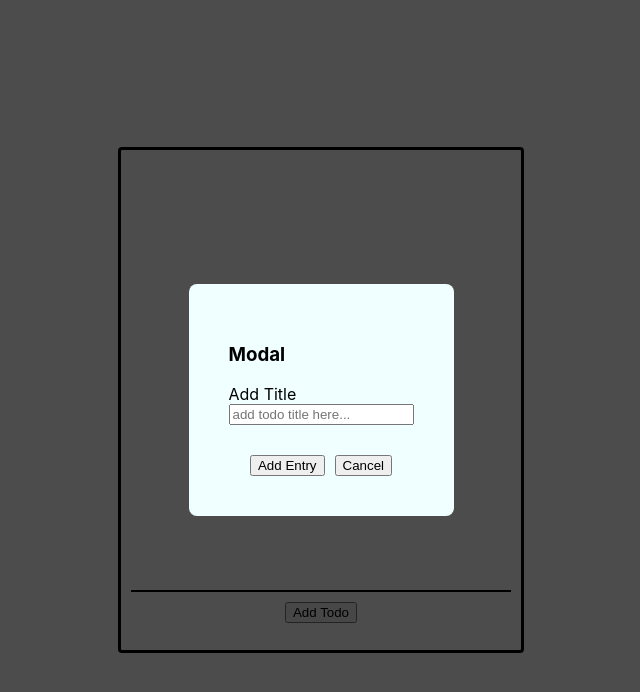
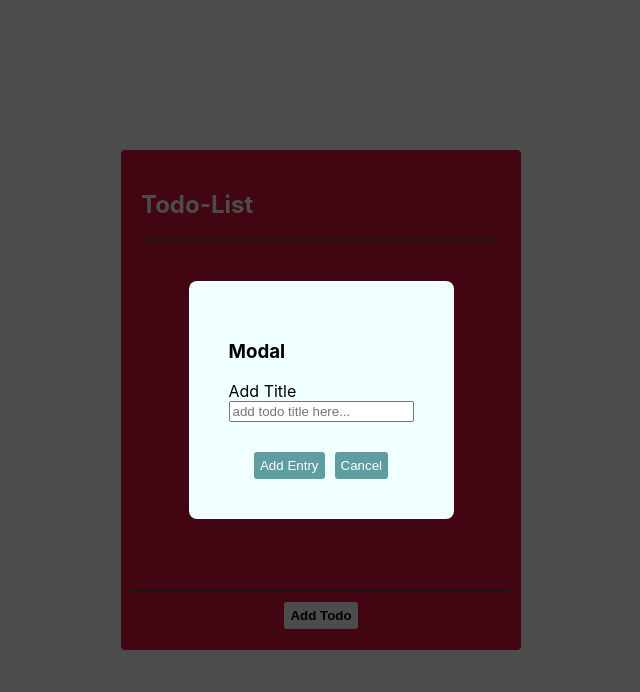
Before and after one commit to Ryugean/todo_4, a React (Create React App) app: page / in a window 1280 px wide. Both pictures are taken after a click on the button "Add Todo". Shown: the top 692 px of the page, without its empty margins (319-959 px from the left). Built offline with nearby package versions, Linux system fonts and the light colour scheme; the HTML template or start-up script is replaced by a standard one.

Commit message:
improved styling
Improved the styles and colors of the todo app

```diff
--- a/src/App.css
+++ b/src/App.css
@@ -11,10 +11,10 @@
 }
 
 .todo-box{
-  border: solid 3px black;
   border-radius: 4px;
   width: 400px;
   height: 500px;
+  background-color: crimson;
 }
 
 .top-box{
@@ -27,8 +27,20 @@
   margin: 10px;
   padding: 10px;
   height: auto;
-  border-top: solid 2px black;
+  border-top: solid 2px rgb(74, 74, 74);
   display: flex;
   align-items: center;
   justify-content: center;
 }
+
+.heading{
+  border-bottom: 2px solid rgb(74, 74, 74);
+}
+
+.button-primary{
+  background-color: white;
+  border: none;
+  border-radius: 3px;
+  padding: 6px;
+  font-weight: bold;
+}
--- a/src/App.js
+++ b/src/App.js
@@ -47,6 +47,9 @@ function App() {
       )}
       <div className="todo-box">
         <div className="top-box">
+          <div className="heading">
+            <h2 style={{color: "white"}}>Todo-List</h2>
+          </div>
           {todoArrayInP.map((item, index) => {
             return (
               <TodoItem
@@ -63,7 +66,7 @@ function App() {
           })}
         </div>
         <div className="bottom-box">
-          <button onClick={() => setModalOpen(true)}>Add Todo</button>
+          <button className="button-primary" onClick={() => setModalOpen(true)}>Add Todo</button>
         </div>
       </div>
     </div>
--- a/src/components/todoItem.css
+++ b/src/components/todoItem.css
@@ -3,13 +3,25 @@
   align-items: center;
   justify-content: space-between;
   margin-top: 5px;
+  background-color: blanchedalmond;
+  padding: 10px;
+  border-radius: 5px;
 }
 
 .spaceClass{
   display: flex;
-  gap: 5px;
+  gap: 10px;
 }
 
 .strike-box:checked + .strike-text{
   text-decoration: line-through;
 }
+
+.button-secondary{
+  background-color: cadetblue;
+  border: none;
+  color: white;
+  border-radius: 3px;
+  padding: 6px;
+  cursor: pointer;
+}
--- a/src/components/todoItem.js
+++ b/src/components/todoItem.js
@@ -4,15 +4,15 @@ import  './todoItem.css'
 const TodoItem = ({ name, onDelete, onUpdate }) => {
   return (
     <div className='todoItem'>
-      <div>
+      <div className='spaceClass'>
         <label>
           <input className='strike-box' type='checkbox'/>
           <span className='strike-text'>{name}</span>
         </label>
       </div>
       <div className='spaceClass'>
-        <button onClick={onUpdate}>Update</button>
-        <button onClick={onDelete}>Delete</button>
+        <button className='button-secondary' onClick={onUpdate}>Update</button>
+        <button className='button-secondary' onClick={onDelete}>Delete</button>
       </div>
     </div>
   )
--- a/src/modal.css
+++ b/src/modal.css
@@ -36,3 +36,12 @@
   flex-direction: column;
   margin-top: 15px;
 }
+
+.button-secondary{
+  background-color: cadetblue;
+  border: none;
+  color: white;
+  border-radius: 3px;
+  padding: 6px;
+  cursor: pointer;
+}
--- a/src/modal.js
+++ b/src/modal.js
@@ -29,8 +29,8 @@ function Modal({ onClose, onAdd, initialTitle = '' }) {
           </div>
         </div>
         <div className='modal-bottom'>
-          <button onClick={handleClick}>Add Entry</button>
-          <button onClick={onClose}>Cancel</button>
+          <button className='button-secondary' onClick={handleClick}>Add Entry</button>
+          <button className='button-secondary' onClick={onClose}>Cancel</button>
         </div>
       </div>
     </div>
```
